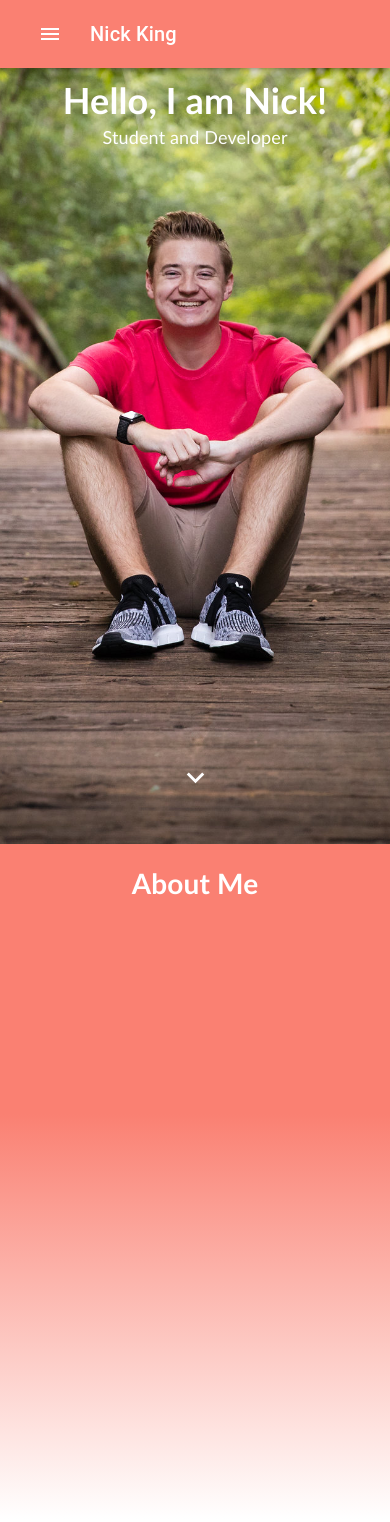
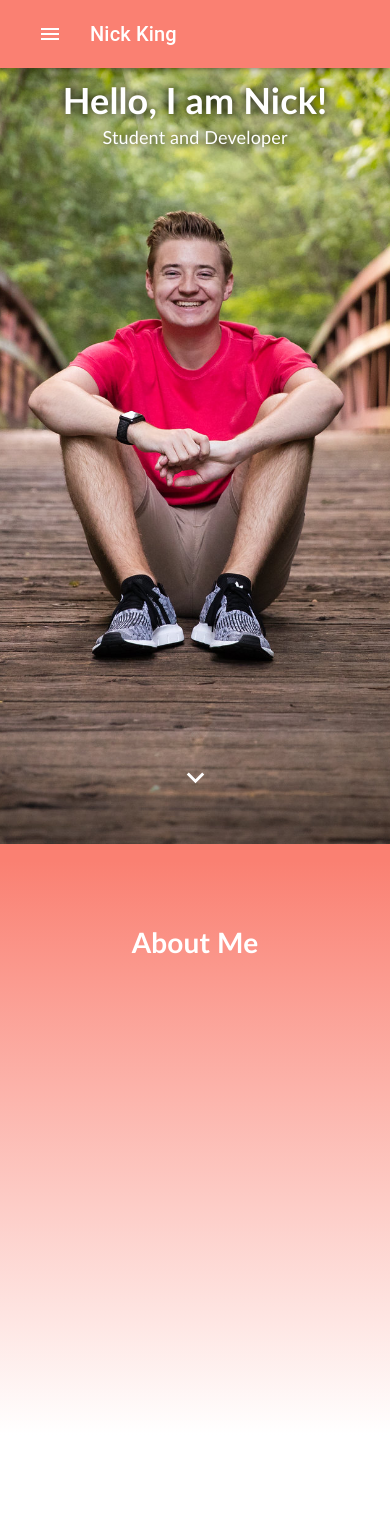
Before and after one commit to nrking0/portfolio, a React (Create React App) app: page / in a window 390 px wide. Shown: the top 1522 px of the page. Built offline with nearby package versions, Linux system fonts and the light colour scheme.

Commit message:
Added Responsivenss and changed home CSS

```diff
--- a/src/Components/About/About.css
+++ b/src/Components/About/About.css
@@ -2,11 +2,18 @@
     font-family: 'Trebuchet MS', 'Lucida Sans Unicode', 'Lucida Grande', 'Lucida Sans', Arial, sans-serif;
     height: 100vh;
     background: rgb(255,255,255);
-    background: linear-gradient(0deg, rgba(255,255,255,1) 20%, rgba(250,128,114,1) 68%);
+    background: linear-gradient(0deg, rgba(255,255,255,1) 30%, rgba(250,128,114,1) 98%);
     overflow: hidden;
 }
 
 .AboutText h1{
+    margin-top: 3%;
     position: relative;
     color: white;
 }
+
+@media only screen and (max-width: 600px) {
+    .AboutText h1{
+        margin-top: 20%;
+    }
+}
--- a/src/Components/Home/Home.css
+++ b/src/Components/Home/Home.css
@@ -37,6 +37,7 @@
     animation-delay: 0s;
     position: relative;
     top: 6%;
+    text-shadow: black 0px 0px 10px;
 }
 
 .base p {
@@ -46,6 +47,7 @@
     position: relative;
     top: 3%;
     animation-delay: 2s;
+    text-shadow: black 0px 0px 10px;
 }
 @keyframes fadeInAnimation {
     0% {
--- a/src/Components/Sidebar/Sidebar.css
+++ b/src/Components/Sidebar/Sidebar.css
@@ -11,6 +11,6 @@
     margin-right: auto;
     object-fit: cover;
     width: 75%;
-    height: 25vh;
+    height: 23vh;
     border-radius: 50%;
 }
```
